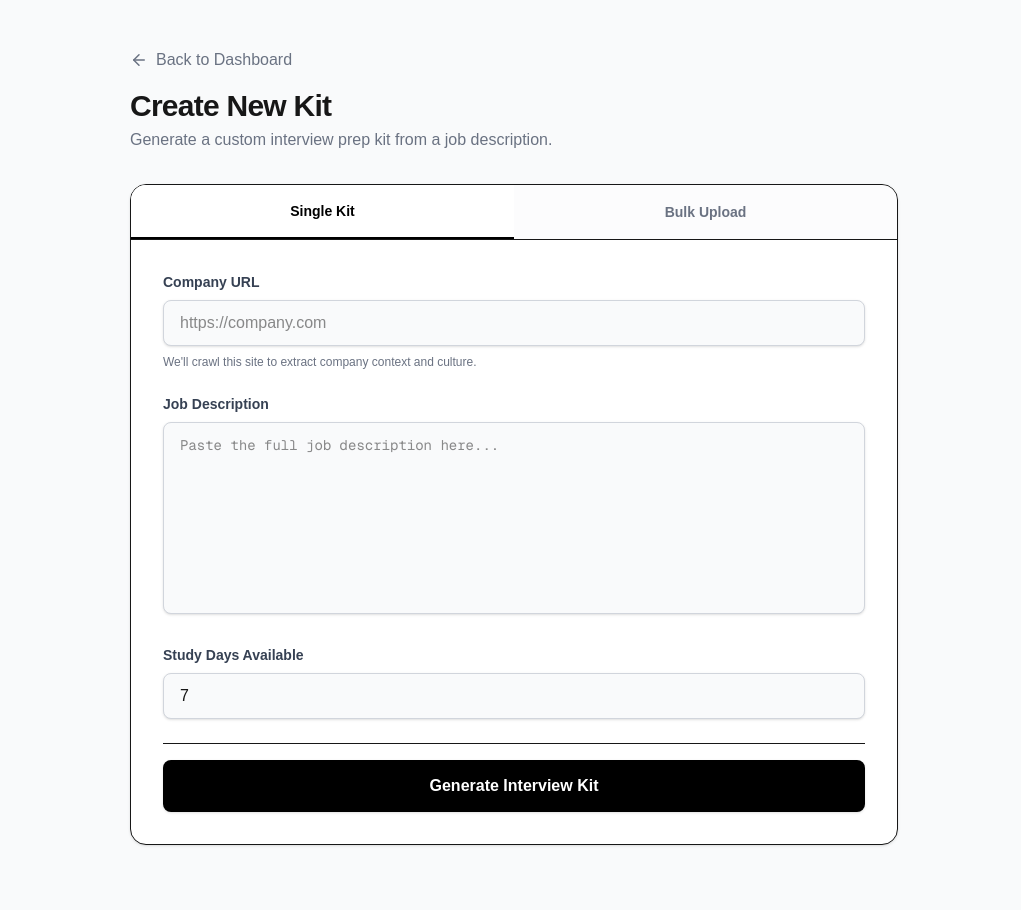
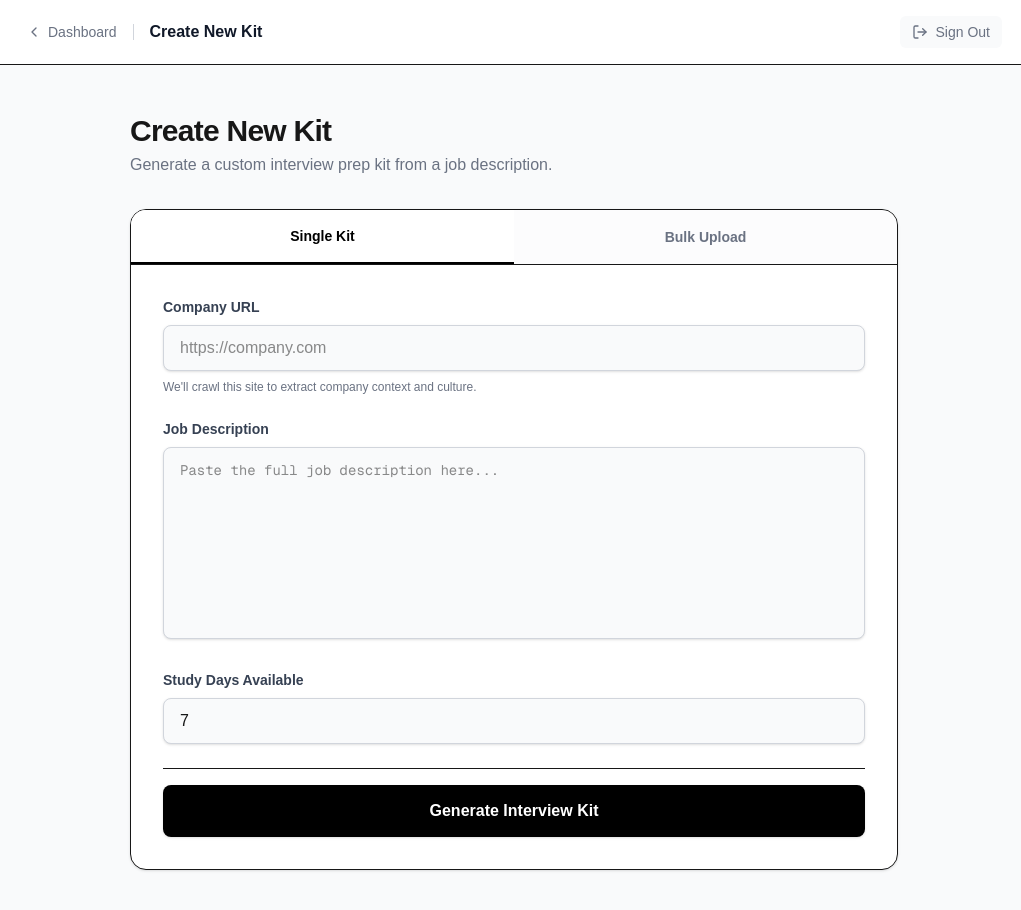
Before and after one commit to Kartiik7/Trao-Home-assignment, a Next.js app in the folder client/: page /kits/new in a window 1280 px wide. Shown: the top 910 px of the page, without its empty margins (126-1147 px from the left). Built offline with nearby package versions, Linux system fonts and the light colour scheme; no server answers.

Commit message:
feat(ui): add universal NavHeader for easy backward navigation and sign out

```diff
--- a/client/app/kits/[id]/page.tsx
+++ b/client/app/kits/[id]/page.tsx
@@ -1,6 +1,7 @@
 import { notFound } from "next/navigation";
 import { cookies } from "next/headers";
 import KitLoaderWrapper from "./KitLoaderWrapper";
+import { NavHeader } from "../../../components/NavHeader";
 
 const API_URL = process.env.API_URL || process.env.NEXT_PUBLIC_API_URL || "http://localhost:5000";
 
@@ -39,8 +40,11 @@ export default async function KitPage({ params }: { params: Promise<{ id: string
 
   // Delegate entirely to a Client Component to handle optimistic swaps
   return (
-    <main className="min-h-screen bg-gray-50 pt-8 pb-20">
-      <KitLoaderWrapper initialKitDoc={kitDoc} kitId={id} />
-    </main>
+    <>
+      <NavHeader title="Kit Builder" backHref="/kits" backLabel="Dashboard" />
+      <main className="min-h-screen bg-gray-50 pt-8 pb-20">
+        <KitLoaderWrapper initialKitDoc={kitDoc} kitId={id} />
+      </main>
+    </>
   );
 }
--- a/client/app/kits/[id]/practice/page.tsx
+++ b/client/app/kits/[id]/practice/page.tsx
@@ -1,6 +1,7 @@
 import { notFound } from "next/navigation";
 import PracticeSession from "../../../../components/practice/PracticeSession";
 import { cookies } from "next/headers";
+import { NavHeader } from "../../../../components/NavHeader";
 
 const API_URL = process.env.API_URL || process.env.NEXT_PUBLIC_API_URL || "http://localhost:5000";
 
@@ -37,6 +38,8 @@ export default async function PracticePage({ params }: { params: Promise<{ id: s
   }
 
   return (
+    <>
+      <NavHeader title="Practice Mode" backHref={`/kits/${id}`} backLabel="Kit Builder" />
       <main className="min-h-screen bg-gray-50 flex flex-col pt-12 pb-20 px-6">
         <PracticeSession
           flashcards={data.ordered_flashcards}
@@ -44,5 +47,6 @@ export default async function PracticePage({ params }: { params: Promise<{ id: s
           kitId={id}
         />
       </main>
+    </>
   );
 }
--- a/client/app/kits/new/page.tsx
+++ b/client/app/kits/new/page.tsx
@@ -5,6 +5,7 @@ import { useRouter } from "next/navigation";
 import Link from "next/link";
 import { ArrowLeft, Upload, FileJson, Loader2 } from "lucide-react";
 import { apiFetch, ApiError } from "@/lib/api";
+import { NavHeader } from "../../../components/NavHeader";
 
 export default function CreateKitPage() {
   const router = useRouter();
@@ -96,13 +97,12 @@ export default function CreateKitPage() {
   };
 
   return (
+    <>
+      <NavHeader title="Create New Kit" backHref="/kits" backLabel="Dashboard" />
       <main className="min-h-screen bg-gray-50 pt-12 pb-20 px-6">
         <div className="max-w-3xl mx-auto space-y-8">
 
           <div>
-          <Link href="/kits" className="inline-flex items-center gap-2 text-gray-500 hover:text-black mb-4 font-medium transition-colors">
-            <ArrowLeft size={18} /> Back to Dashboard
-          </Link>
             <h1 className="text-3xl font-bold tracking-tight">Create New Kit</h1>
             <p className="text-gray-500 mt-1">Generate a custom interview prep kit from a job description.</p>
           </div>
@@ -229,5 +229,6 @@ export default function CreateKitPage() {
 
         </div>
       </main>
+    </>
   );
 }
--- a/client/app/kits/page.tsx
+++ b/client/app/kits/page.tsx
@@ -2,6 +2,7 @@ import { cookies } from "next/headers";
 import { redirect } from "next/navigation";
 import Link from "next/link";
 import { Plus, Clock, CheckCircle2, XCircle, Loader2 } from "lucide-react";
+import { NavHeader } from "../../components/NavHeader";
 
 async function getKits() {
   const cookieStore = await cookies();
@@ -34,8 +35,10 @@ export default async function DashboardPage() {
   const kits = await getKits();
 
   return (
-    <main className="min-h-screen bg-gray-50 pt-12 pb-20 px-6">
-      <div className="max-w-5xl mx-auto space-y-8">
+    <>
+      <NavHeader title="Dashboard" />
+      <main className="min-h-screen bg-gray-50 pt-12 pb-20 px-6">
+        <div className="max-w-5xl mx-auto space-y-8">
 
         <div className="flex items-center justify-between">
           <div>
@@ -105,7 +108,8 @@ export default async function DashboardPage() {
         )}
 
       </div>
-    </main>
+      </main>
+    </>
   );
 }
 
--- /dev/null
+++ b/client/components/NavHeader.tsx
@@ -0,0 +1,54 @@
+"use client";
+
+import { useAuth } from "@/lib/auth-context";
+import Link from "next/link";
+import { LogOut, ChevronLeft } from "lucide-react";
+
+interface NavHeaderProps {
+  title?: string;
+  backHref?: string;
+  backLabel?: string;
+}
+
+export function NavHeader({ title, backHref, backLabel }: NavHeaderProps) {
+  const { logout, user } = useAuth();
+
+  return (
+    <header className="bg-white border-b sticky top-0 z-50">
+      <div className="max-w-5xl mx-auto px-6 h-16 flex items-center justify-between">
+        <div className="flex items-center gap-4">
+          {backHref && (
+            <Link
+              href={backHref}
+              className="flex items-center gap-1.5 text-sm font-medium text-gray-500 hover:text-black transition-colors"
+            >
+              <ChevronLeft size={16} />
+              {backLabel || "Back"}
+            </Link>
+          )}
+          {title && (
+            <>
+              {backHref && <div className="w-px h-4 bg-gray-300" />}
+              <span className="font-semibold text-gray-900">{title}</span>
+            </>
+          )}
+        </div>
+
+        <div className="flex items-center gap-4">
+          {user && (
+            <span className="text-sm font-medium text-gray-600 hidden sm:inline-block">
+              {user.email}
+            </span>
+          )}
+          <button
+            onClick={logout}
+            className="flex items-center gap-2 text-sm font-medium text-gray-500 hover:text-red-600 transition-colors bg-gray-50 hover:bg-red-50 px-3 py-1.5 rounded-md"
+          >
+            <LogOut size={16} />
+            Sign Out
+          </button>
+        </div>
+      </div>
+    </header>
+  );
+}
```
Lines whose indentation alone changed are shown as unchanged.
